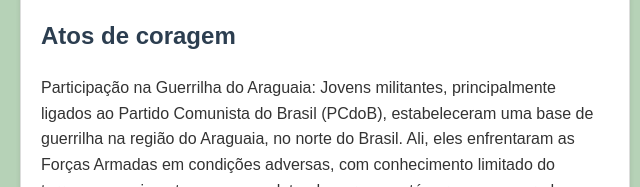
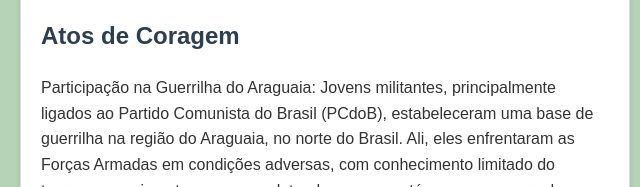
Before and after one commit to MariaFernanda06/projeto-ditadura, a plain HTML site: page Pages/AtosDeCoragem.html in a window 1280 px wide. Shown: the part 434-621 px from the top of the page, 0-640 px from the left. Drawn offline with Linux system fonts and the light colour scheme.

Commit message:
Atualizacao 5

```diff
--- a/Pages/AtosDeCoragem.html
+++ b/Pages/AtosDeCoragem.html
@@ -27,7 +27,7 @@
             <img src="https://cdn.brasil247.com/pb-b247gcp/swp/jtjeq9/media/2024022221020_1e8df59774c74e926a04e112706722d3cf1d0891f7569f5c99622b73b1788c77.jpg"
                 alt="Atos de coragem">
             <div class="card-content">
-                <h2>Atos de coragem</h2>
+                <h2>Atos de Coragem</h2>
                 <p>Participação na Guerrilha do Araguaia: Jovens militantes, principalmente ligados ao Partido Comunista
                     do Brasil (PCdoB), estabeleceram uma base de guerrilha na região do Araguaia, no norte do Brasil.
                     Ali, eles enfrentaram as Forças Armadas em condições adversas, com conhecimento limitado do terreno
```
